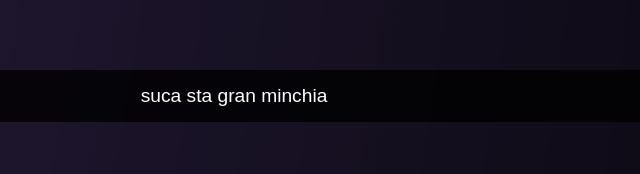
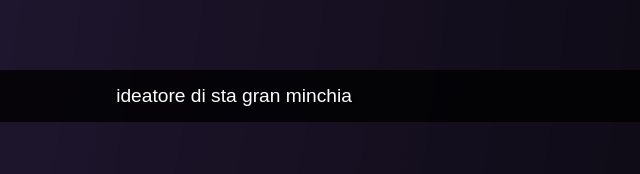
Before and after one commit to itsmeroby/3D-Cube, a plain HTML site: page index.html in a window 1280 px wide. Shown: the part 623-797 px from the top of the page, 406-1046 px from the left. Drawn offline with Linux system fonts and the light colour scheme.

Commit message:
Update index.html

```diff
--- a/index.html
+++ b/index.html
@@ -154,7 +154,7 @@
 </div>
 
 <!-- Nuovo footer che si espande su tutta la larghezza -->
-<div class="new-footer">suca sta gran minchia</div>
+<div class="new-footer">ideatore di sta gran minchia</div>
 
 <script>
   const cubes = document.querySelectorAll('.cube');
```
